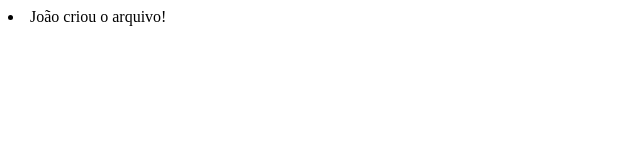
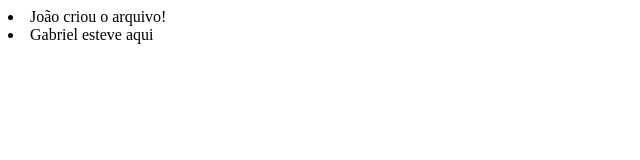
Before and after one commit to joaoteixeirap/engenharia_software_santa, a plain HTML site: page index.html in a window 1280 px wide. Shown: the whole page, without its empty margins (0-640 px from the left). Drawn offline with Linux system fonts and the light colour scheme.

Commit message:
gabriel esteve aqui

```diff
--- a/index.html
+++ b/index.html
@@ -8,5 +8,6 @@
 </head>
 <body>
     <li>João criou o arquivo!</li>
+    <li>Gabriel esteve aqui</li>
 </body>
 </html>
```
